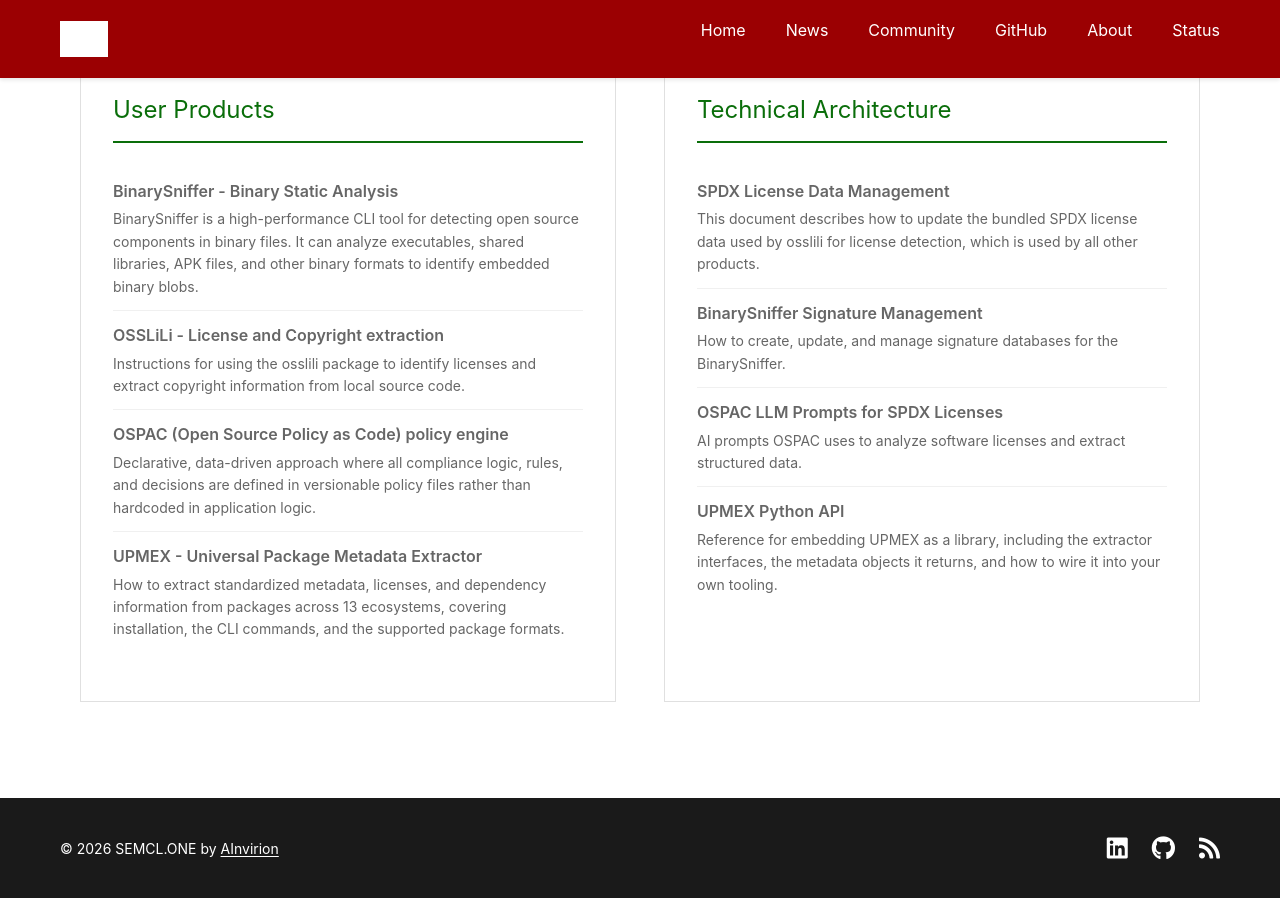
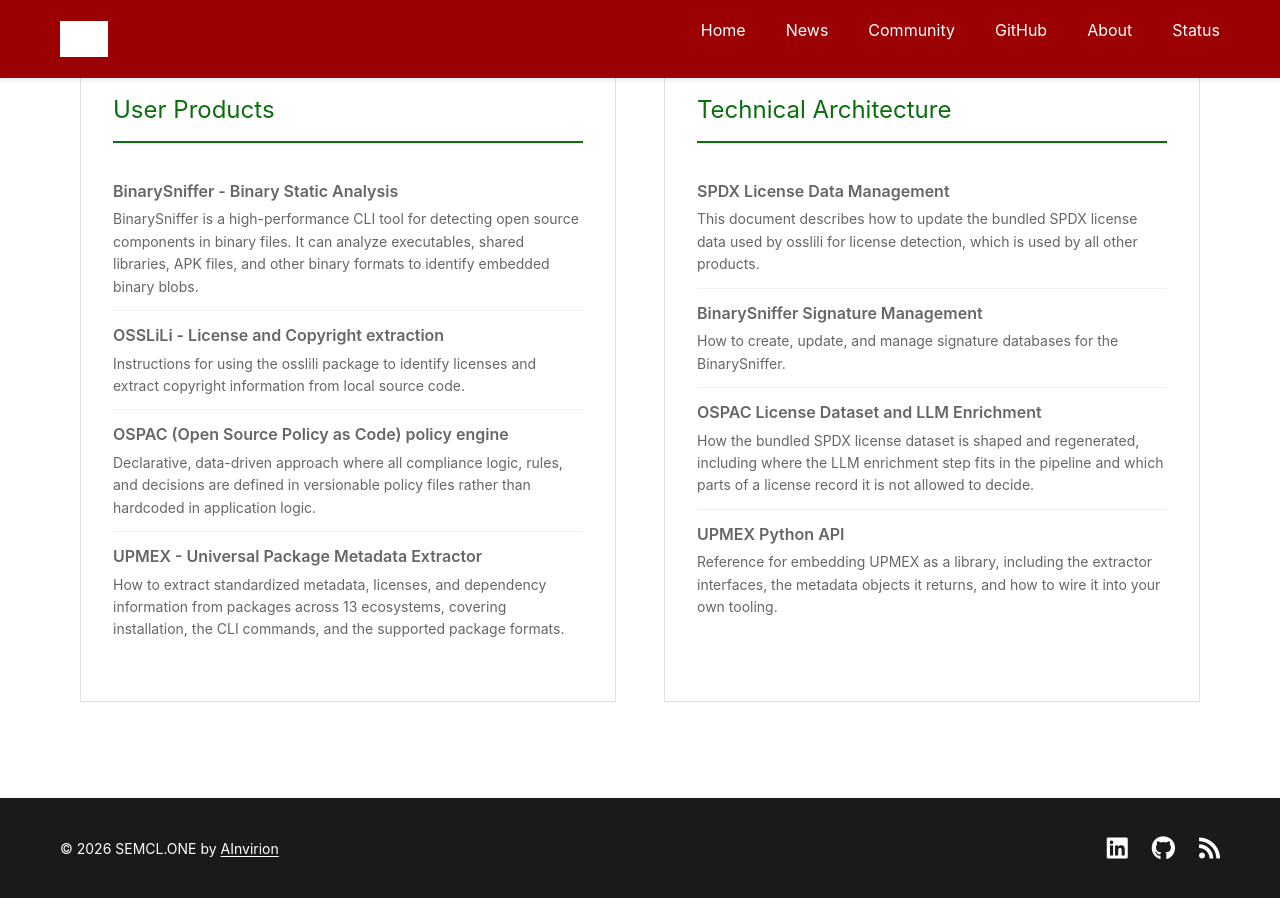
Before and after one commit to SemClone/community, a Jekyll site: the page built from docs/user_guides/index.html, in a window 1280 px wide and 900 px high, scrolled down 581 px. Built offline with Jekyll 4.4.1, drawn with Linux system fonts in a browser that asks for light colours; nearby versions of some CDN libraries; grey boxes are pictures that could not be loaded.

Commit message:
Point ospac guide links at the published docs site
Both ospac markdown docs were removed when the site moved to
semclone.github.io/ospac, so the two links were returning 404. The user
guide maps to the site overview. LLM_PROMPTS.md has no standalone
successor page; its content now sits in the dataset pipeline docs, so
that entry is retitled to match where it actually lands.

```diff
--- a/docs/_data/user_guides.yml
+++ b/docs/_data/user_guides.yml
@@ -13,7 +13,7 @@
         description: Instructions for using the osslili package to identify licenses and extract copyright information from local source code.
 
       - title: OSPAC (Open Source Policy as Code) policy engine
-        url: "https://github.com/SemClone/ospac/blob/main/docs/USER_GUIDE.md"
+        url: "https://semclone.github.io/ospac/"
         description: Declarative, data-driven approach where all compliance logic, rules, and decisions are defined in versionable policy files rather than hardcoded in application logic.
 
       - title: UPMEX - Universal Package Metadata Extractor
@@ -31,9 +31,9 @@
         url: "https://github.com/SemClone/binarysniffer/blob/main/docs/SIGNATURE_MANAGEMENT.md"
         description: How to create, update, and manage signature databases for the BinarySniffer.
 
-      - title: OSPAC LLM Prompts for SPDX Licenses
-        url: "https://github.com/SemClone/ospac/blob/main/docs/LLM_PROMPTS.md"
-        description: AI prompts OSPAC uses to analyze software licenses and extract structured data.
+      - title: OSPAC License Dataset and LLM Enrichment
+        url: "https://semclone.github.io/ospac/dataset/#where-the-llm-fits-and-where-it-does-not"
+        description: How the bundled SPDX license dataset is shaped and regenerated, including where the LLM enrichment step fits in the pipeline and which parts of a license record it is not allowed to decide.
 
       - title: UPMEX Python API
         url: "https://semclone.github.io/upmex/api/"
```
